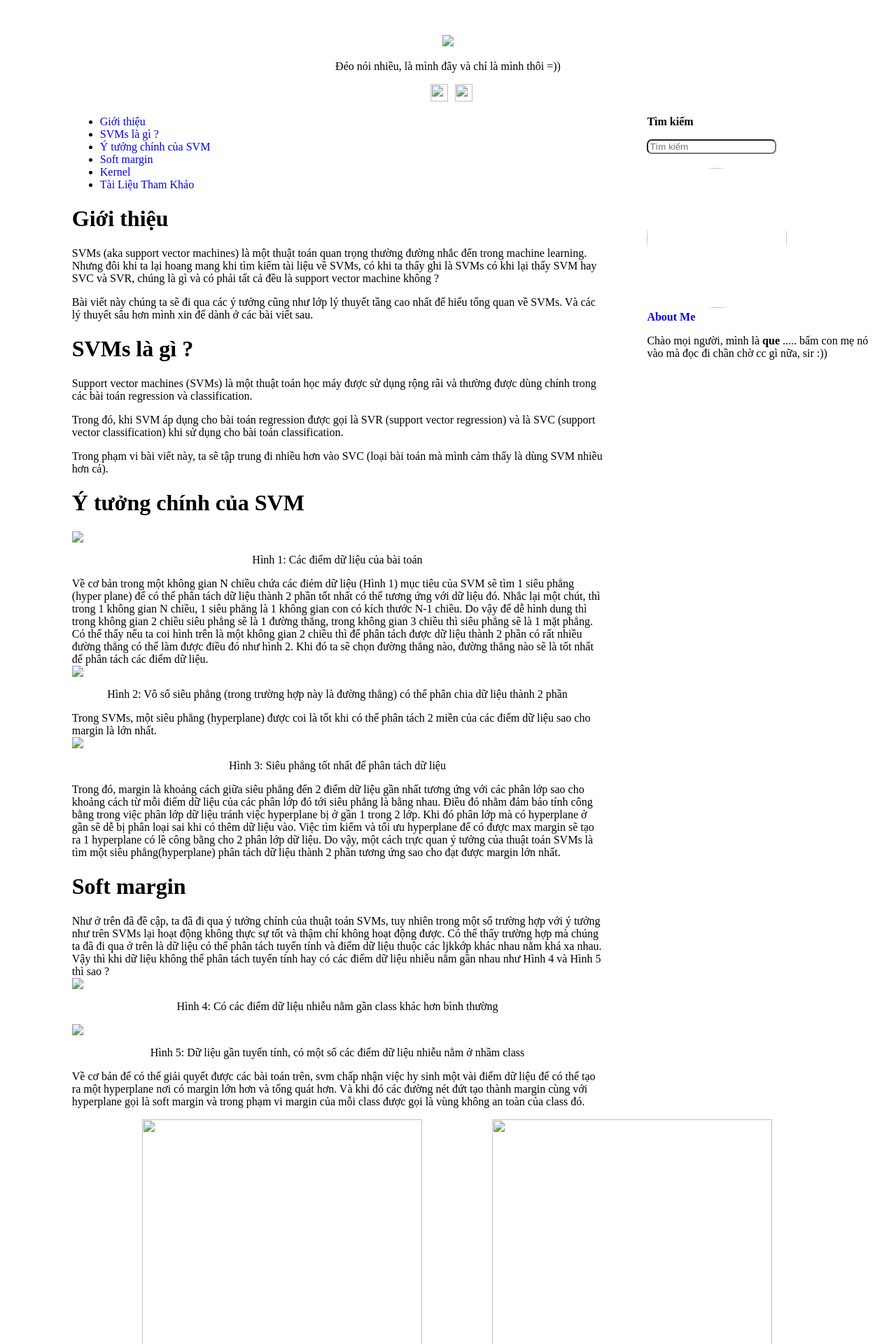
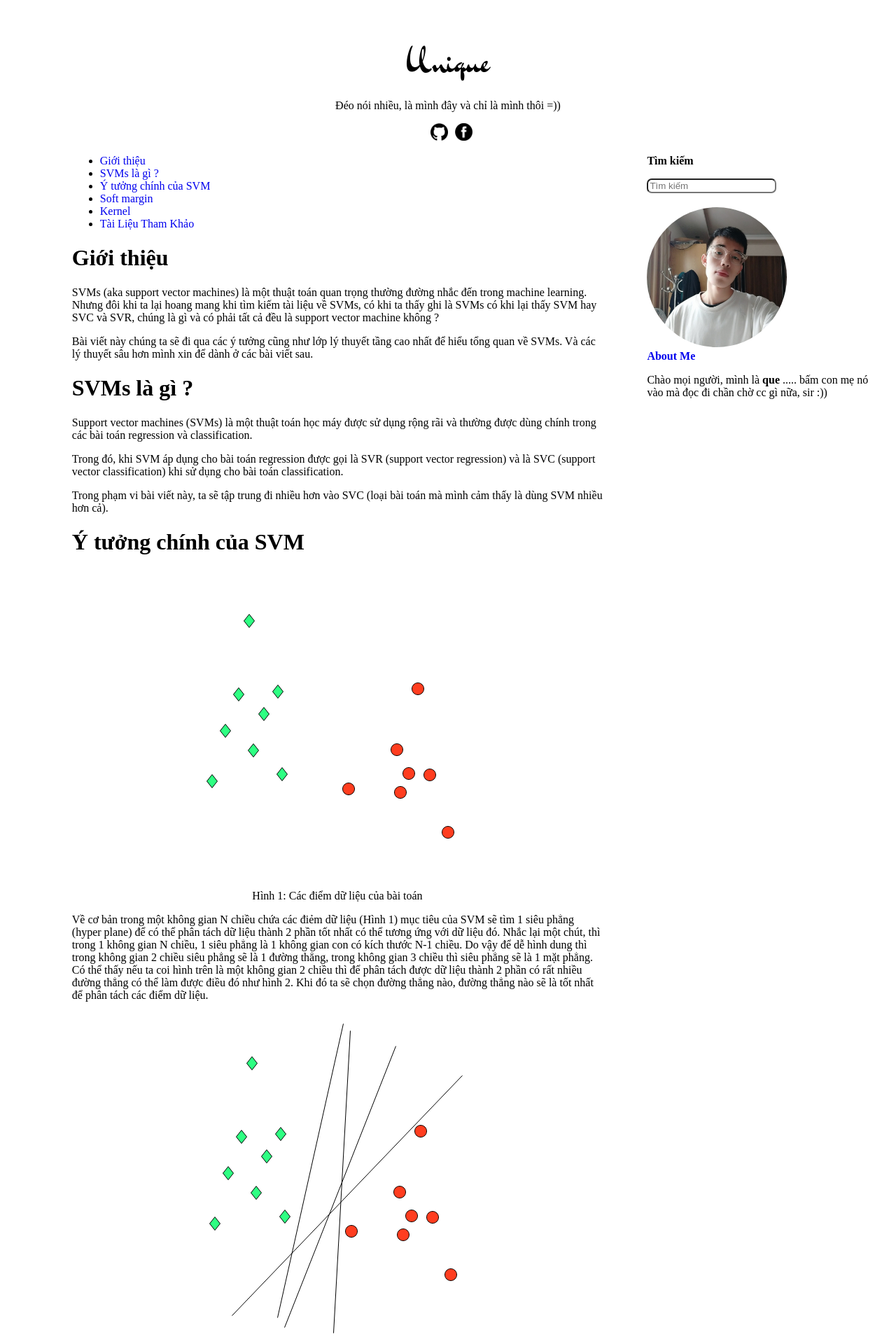
Before and after one commit to NHDat2/unique.github.io, a Jekyll site: the page built from _posts/Svm/2022-06-11-support_vector_machine_baseline.md, in a window 1280 px wide. Shown: the top 1920 px of the page at 70% size. Built offline with Jekyll 4.4.1, drawn with Linux system fonts in a browser that asks for light colours; formulas are drawn with MathJax 3.

Commit message:
refactor: refactor after change name picture storage from Data to Assets

```diff
--- a/_layouts/default.html
+++ b/_layouts/default.html
@@ -11,12 +11,12 @@
 <body>
   <div id="header">
     <div id="blogTitle">
-      <a href="/"><img src="../Data/Layout/avatar_blog.png" /></a>
+      <a href="/"><img src="/Assets/Layout/avatar_blog.png" /></a>
       <p>Đéo nói nhiều, là mình đây và chỉ là mình thôi =))</p>
       <div id="contact">
-        <a href="https://github.com/NHDat2"><img class="contactIcon" src="../Data/Layout/github_icon.png" /></a>
+        <a href="https://github.com/NHDat2"><img class="contactIcon" src="/Assets/Layout/github_icon.png" /></a>
         <a href="https://www.facebook.com/CS.NguyenHuuDat/"><img class="contactIcon"
-            src="../Data/Layout/fb_icon.png" /><a />
+            src="/Assets/Layout/fb_icon.png" /><a />
       </div>
     </div>
   </div>
@@ -34,7 +34,7 @@
         <input id="searchBar" placeholder="Tìm kiếm" />
       </div>
       <div>
-        <img id="avaAboutMe" src="../Data/Layout/avatar.png" />
+        <img id="avaAboutMe" src="/Assets/Layout/avatar.png" />
         <br />
         <a href="/about_me"><b>About Me</b></a>
         <p>Chào mọi người, mình là <b>que</b> ..... bấm con mẹ nó vào mà đọc đi chần chờ cc gì nữa, sir :))</p>
--- a/_posts/Svm/2022-06-11-support_vector_machine_baseline.md
+++ b/_posts/Svm/2022-06-11-support_vector_machine_baseline.md
@@ -49,7 +49,7 @@ Trong phạm vi bài viết này, ta sẽ tập trung đi nhiều hơn vào SVC
 
 # Ý tưởng chính của SVM
 
-<img src="../../Data/Pictures/Svm/1.png" class="singleImg">
+<img src="/Assets/Pictures/Svm/1.png" class="singleImg">
 
 <p class="textSingleImg">Hình 1: Các điểm dữ liệu của bài toán<p>
 
@@ -59,13 +59,13 @@ Nhắc lại một chút, thì trong 1 không gian N chiều, 1 siêu phẳng l
 
 Có thể thấy nếu ta coi hình trên là một không gian 2 chiều thì để phân tách được dữ liệu thành 2 phần có rất nhiều đường thẳng có thể làm được điều đó như hình 2. Khi đó ta sẽ chọn đường thẳng nào, đường thẳng nào sẽ là tốt nhất để phân tách các điểm dữ liệu.
 
-<img src="../../Data/Pictures/Svm/2.png" class="singleImg">
+<img src="/Assets/Pictures/Svm/2.png" class="singleImg">
 
 <p class="textSingleImg">Hình  2: Vô số siêu phẳng (trong trường hợp này là đường thẳng) có thể phân chia dữ liệu thành 2 phần<p>
 
 Trong SVMs, một siêu phẳng (hyperplane) được coi là tốt khi có thể phân tách 2 miền của các điểm dữ liệu sao cho margin là lớn nhất.
 
-<img src="../../Data/Pictures/Svm/3.png" class="singleImg">
+<img src="/Assets/Pictures/Svm/3.png" class="singleImg">
 
 <p class="textSingleImg">Hình  3: Siêu phẳng tốt nhất để phân tách dữ liệu<p>
 
@@ -79,19 +79,19 @@ Như ở trên đã đề cập, ta đã đi qua ý tưởng chính của thuậ
 
 Có thể thấy trường hợp mà chúng ta đã đi qua ở trên là dữ liệu có thể phân tách tuyến tính và điểm dữ liệu thuộc các ljkkớp khác nhau nằm khá xa nhau. Vậy thì khi dữ liệu không thể phân tách tuyến tính hay có các điểm dữ liệu nhiễu nằm gần nhau như Hình 4 và Hình 5 thì sao ?
 
-<img src="../../Data/Pictures/Svm/5.png" class="singleImg">
+<img src="/Assets/Pictures/Svm/5.png" class="singleImg">
 
 <p class="textSingleImg">Hình  4: Có các điểm dữ liệu nhiễu nằm gần class khác hơn bình thường<p>
 
-<img src="../../Data/Pictures/Svm/9.png" class="singleImg">
+<img src="/Assets/Pictures/Svm/9.png" class="singleImg">
 
 <p class="textSingleImg">Hình  5: Dữ liệu gần tuyến tính, có một số các điểm dữ liệu nhiễu nằm ở nhầm class<p>
 
 Về cơ bản để có thể giải quyết được các bài toán trên, svm chấp nhận việc hy sinh một vài điểm dữ liệu để có thể tạo ra một hyperplane nơi có margin lớn hơn và tổng quát hơn. Và khi đó các đường nét đứt tạo thành margin cùng với hyperplane gọi là soft margin và trong phạm vi margin của mỗi class được gọi là vùng không an toàn của class đó.
 
 <div class="twoImgBlock">
-    <img class="twoImg" src="../../Data/Pictures/Svm/6.png" />
-    <img class="twoImg" src="../../Data/Pictures/Svm/8.png" />
+    <img class="twoImg" src="/Assets/Pictures/Svm/6.png" />
+    <img class="twoImg" src="/Assets/Pictures/Svm/8.png" />
 </div>
 
 <!-- <div class="textTwoImg"> -->
@@ -112,12 +112,12 @@ Nhìn lại các lý thuyết cũng như những vấn đề mà chúng ta đã
 
 <br/>
 <br/>
-<img src="../../Data/Pictures/Svm/10.png" class="twoImg">
-<img src="../../Data/Pictures/Svm/11.png" class="twoImg">
+<img src="/Assets/Pictures/Svm/10.png" class="twoImg">
+<img src="/Assets/Pictures/Svm/11.png" class="twoImg">
 <!-- <p class="textSingleImg">Hình  8<p> -->
 <!-- <p class="textSingleImg">Hình  9<p> -->
 <br/>
-<img src="../../Data/Pictures/Svm/12.png" class="singleImg">
+<img src="/Assets/Pictures/Svm/12.png" class="singleImg">
 <p class="textSingleImg">Hình 10: Cách thức SVM xử lý khi dữ liệu không tuyến tính<p><br/>
 
 <h1> Tài Liệu Tham Khảo</h1>
```
Also changed, not shown: _posts/Svm/2022-06-11-svm_puzzling.md (+2 -2 lines).
